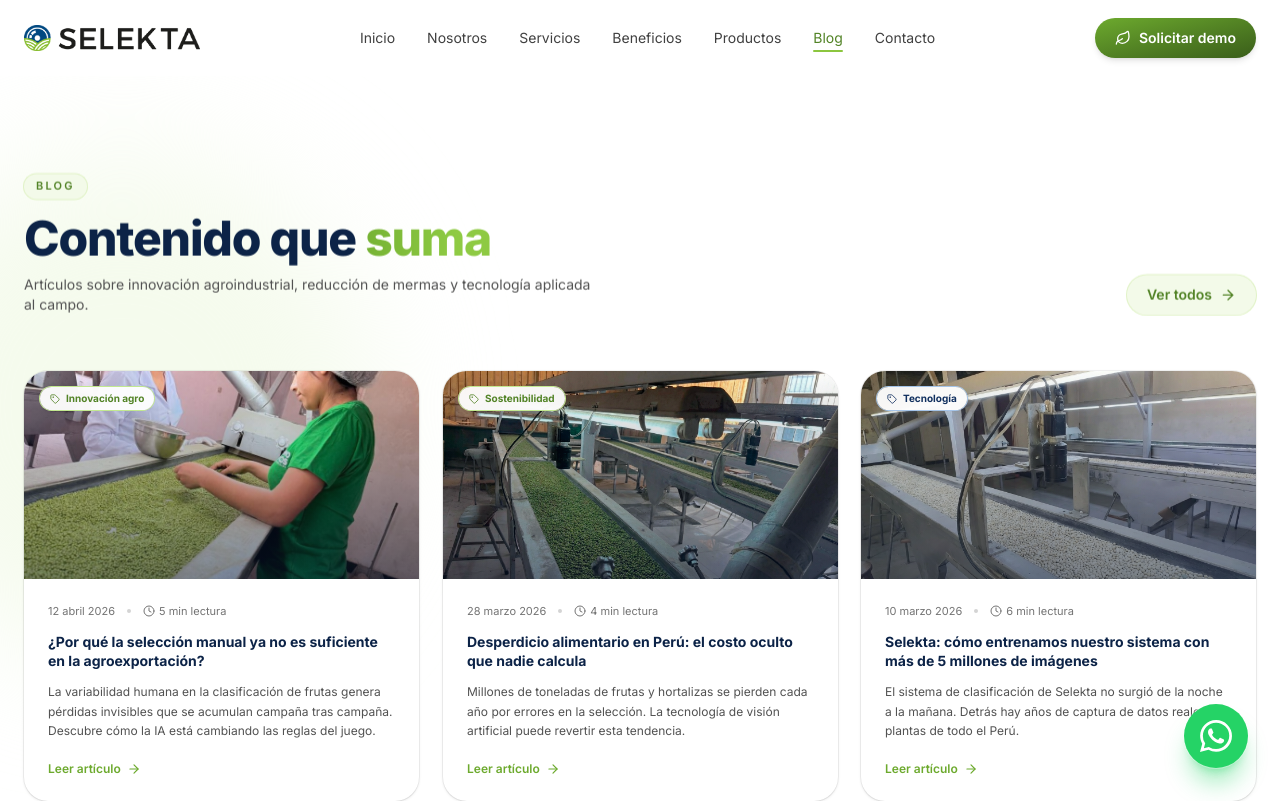
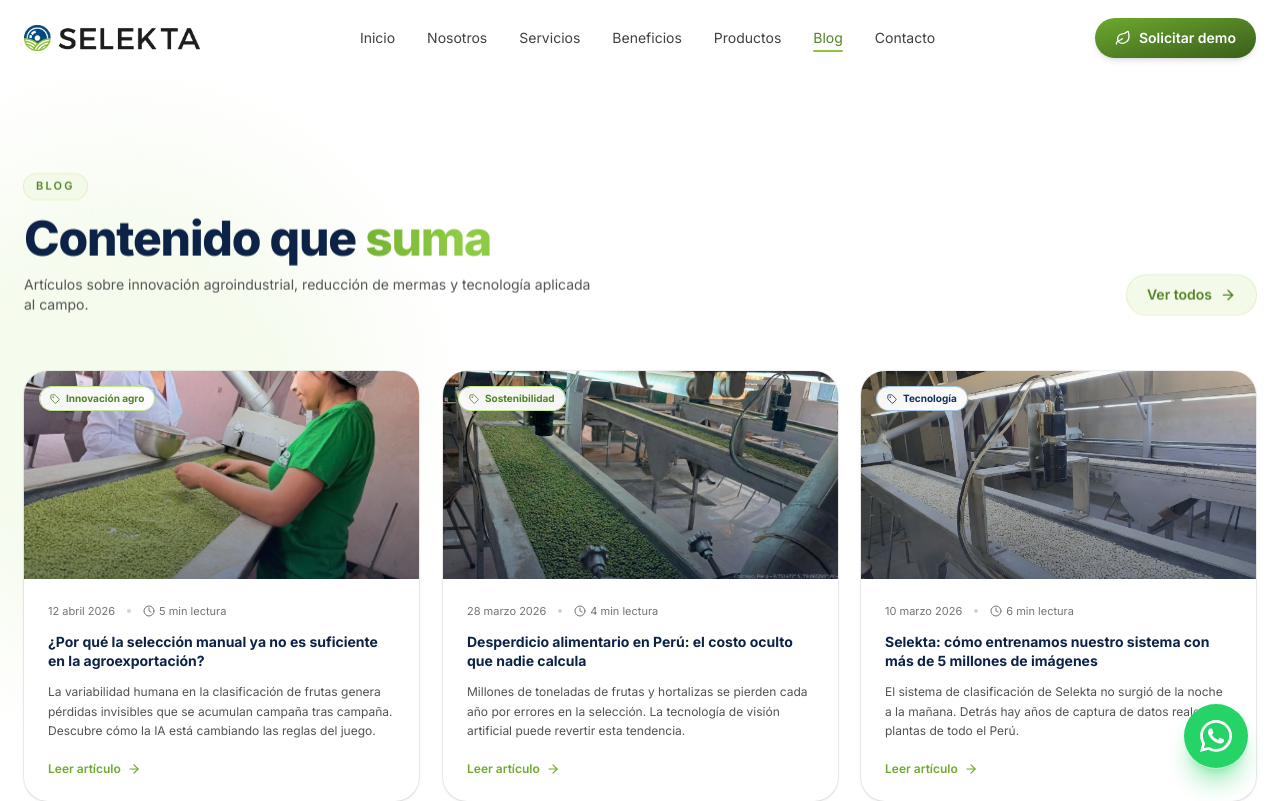
Before and after one commit to Mathifa59/Demo2, a Next.js app: page /blog in a window 1280 px wide. Shown: the top 801 px of the page. Built offline with nearby package versions, Linux system fonts and the light colour scheme.

Commit message:
improve selekta v.25

```diff
--- a/src/components/Blog.tsx
+++ b/src/components/Blog.tsx
@@ -23,8 +23,7 @@ const posts = [
     title: "Desperdicio alimentario en Perú: el costo oculto que nadie calcula",
     excerpt:
       "Millones de toneladas de frutas y hortalizas se pierden cada año por errores en la selección. La tecnología de visión artificial puede revertir esta tendencia.",
-    img: "/assets/CAMARAS EN FAJA 001.jpg",
-    imgPosition: "center 65%",
+    img: "/assets/Foto para blog.jpg",
     date: "28 marzo 2026",
     readTime: "4 min",
     href: "#blog",
@@ -91,7 +90,6 @@ export function Blog() {
                     fill
                     sizes="(min-width: 1024px) 33vw, (min-width: 640px) 50vw, 100vw"
                     className="object-cover transition-transform duration-700 group-hover:scale-105"
-                    style={{ objectPosition: post.imgPosition ?? "center center" }}
                   />
                   <div className="absolute inset-0 bg-gradient-to-t from-accent-900/50 to-transparent" />
                   <span
```
Also changed, not shown: public/assets/Foto para blog.jpg (added).
